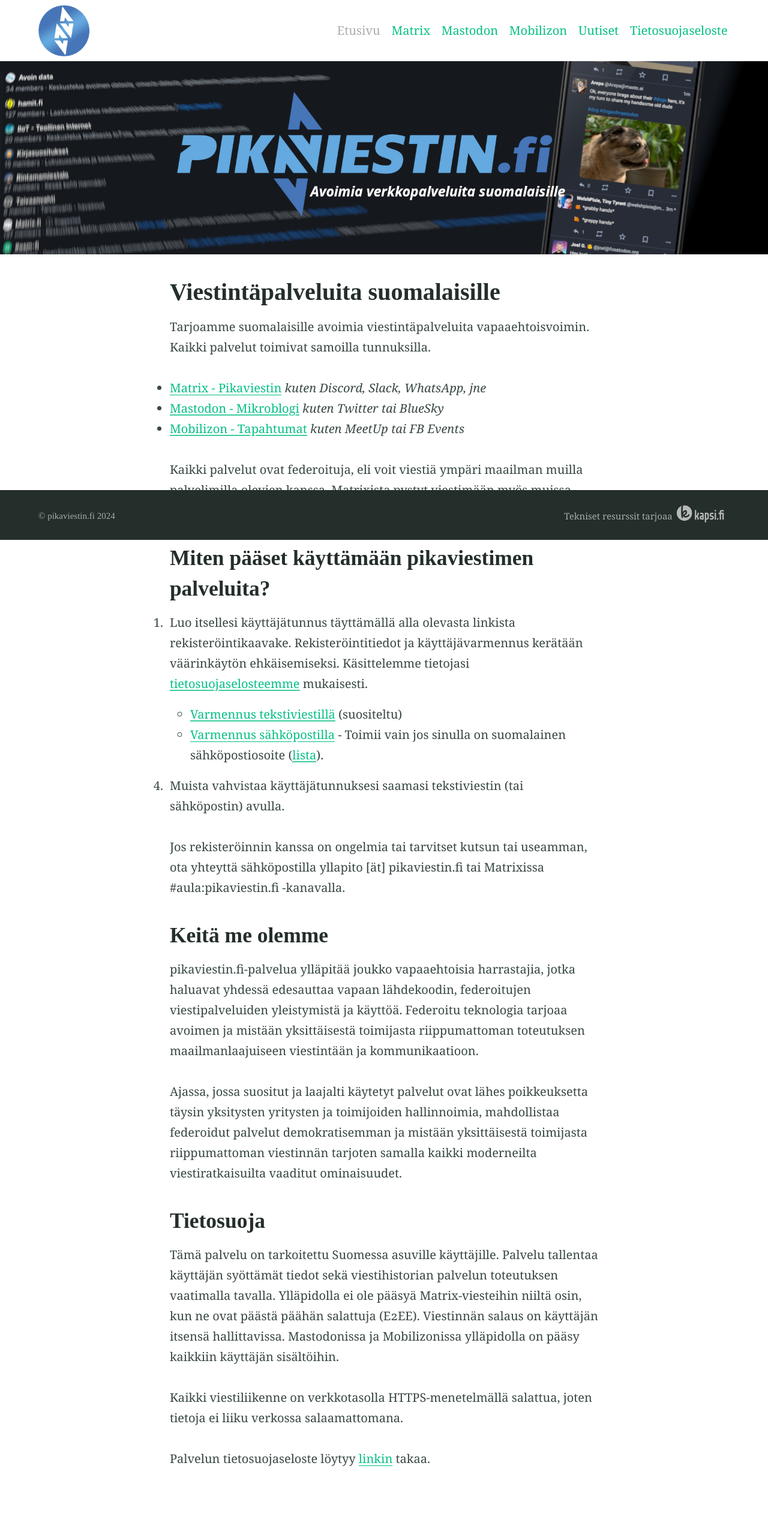
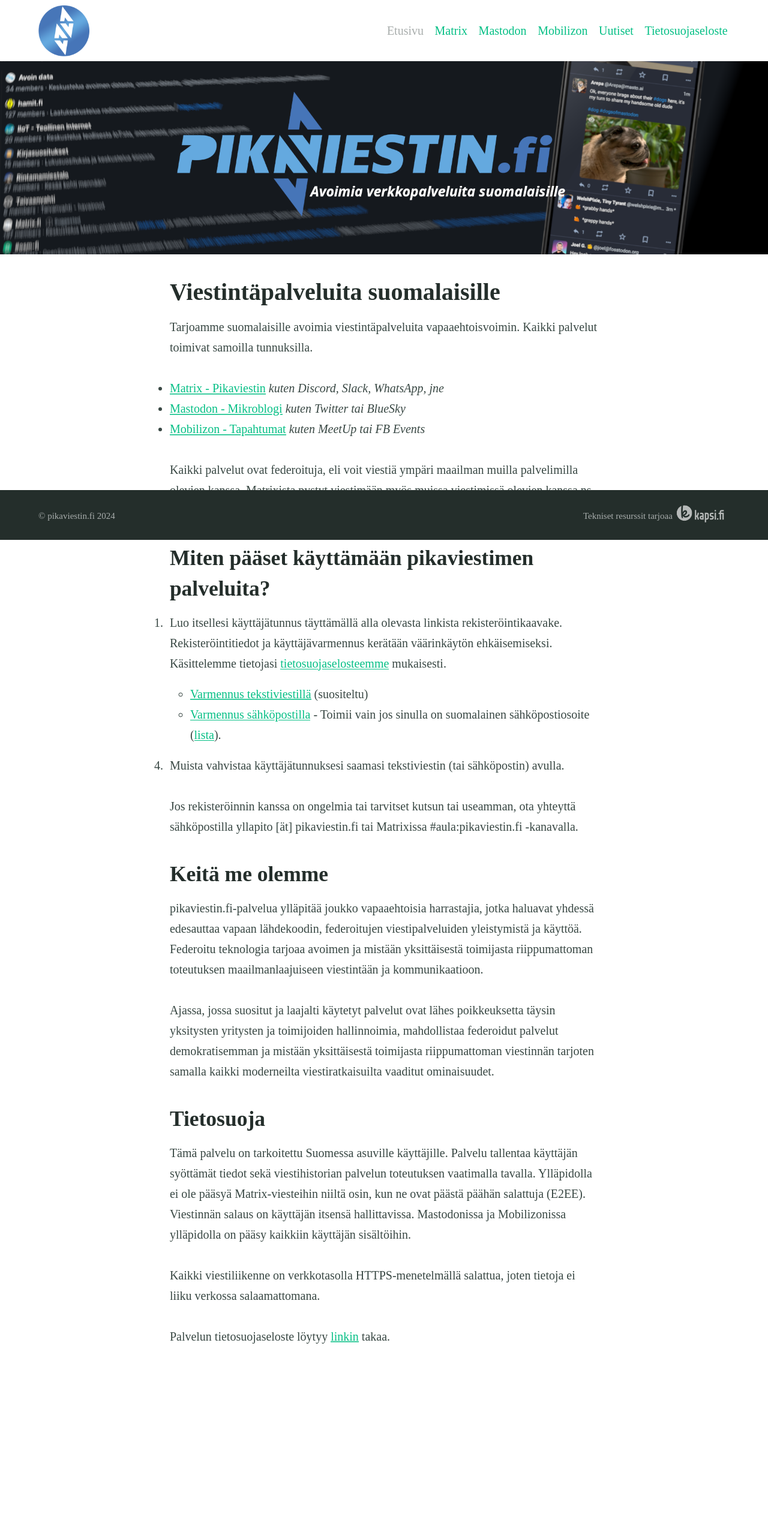
Before and after one commit to pikaviestin/website-www.pikaviestin.fi, a Jekyll site: the page built from index.md, in a window 1280 px wide. Shown: the whole page at 60% size. Built offline with Jekyll 4.4.1, drawn with Linux system fonts in a browser that asks for light colours; after the commit the page ends 2355 px from its top, so only the background shows below that.

Commit message:
Use 'web safe' fonts
Resolves: #7

```diff
--- a/_sass/_settings.scss
+++ b/_sass/_settings.scss
@@ -15,7 +15,7 @@
 
 // Typography
 $bodytype: (
-  font-family: "Georgia, serif",
+  font-family: 'ui-serif, "Liberation Serif", Tinos, "Times New Roman", serif',
   regular: 400,
   bold: 700,
   italic: italic,
@@ -23,14 +23,14 @@
 ) !default;
 
 $headingtype: (
-  font-family: '"Merriweather", serif',
+  font-family: 'ui-serif, "Liberation Serif", Tinos, "Times New Roman", serif',
   regular: 400,
   bold: 700,
   cap-height: 0.75
 ) !default;
 
 $monospacetype: (
-  font-family: "Menlo, monospace",
+  font-family: 'ui-monospace, "Liberation Mono", Cousine, "Courier New", monospace',
   regular: 400,
   cap-height: 0.68
 ) !default;
```
